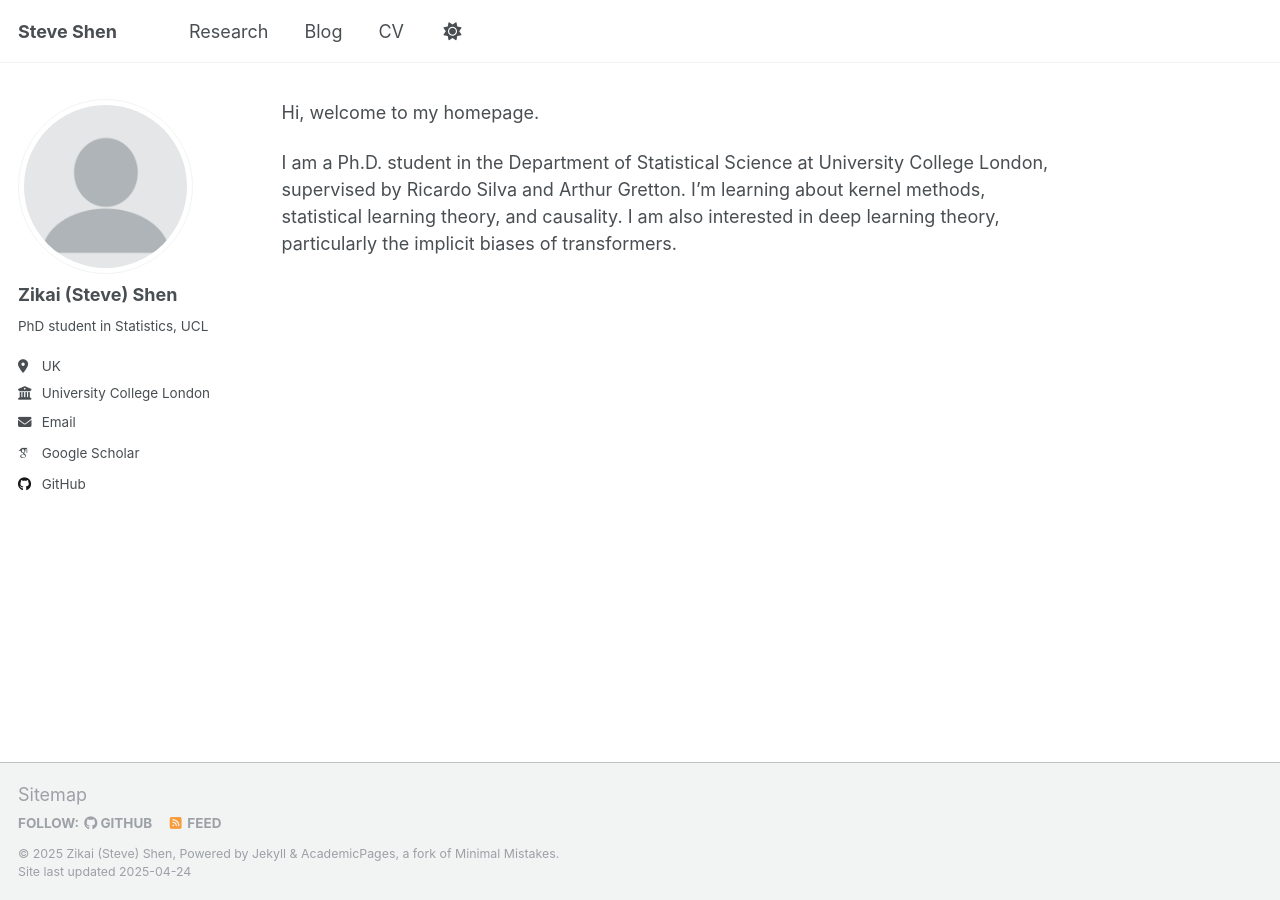
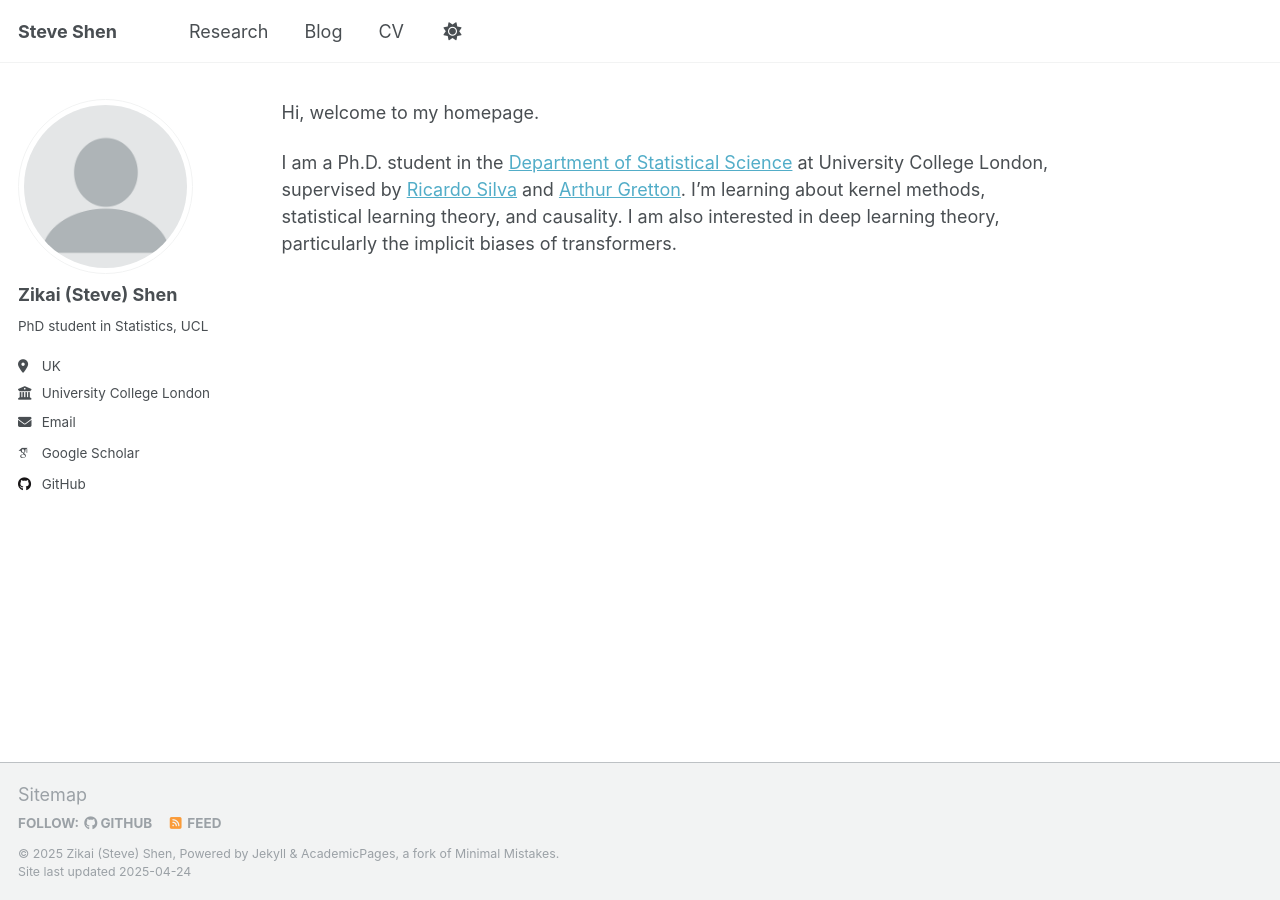
Before and after one commit to stevezshen/stevezshen.github.io, a Jekyll site: the page built from _pages/about.md, in a window 1280 px wide. Built offline with Jekyll 4.4.1, drawn with Linux system fonts in a browser that asks for light colours; some web fonts are replaced; part of the change alters nothing that is shown.

```diff
--- a/_pages/about.md
+++ b/_pages/about.md
@@ -8,4 +8,4 @@ redirect_from:
 
 Hi, welcome to my homepage.
 
-I am a Ph.D. student in the Department of Statistical Science at University College London, supervised by Ricardo Silva and Arthur Gretton. I'm learning about kernel methods, statistical learning theory, and causality. I am also interested in deep learning theory, particularly the implicit biases of transformers.
+I am a Ph.D. student in the [Department of Statistical Science](https://www.ucl.ac.uk/statistics/) at University College London, supervised by [Ricardo Silva](https://www.homepages.ucl.ac.uk/~ucgtrbd/) and [Arthur Gretton](https://www.gatsby.ucl.ac.uk/~gretton/index.html). I'm learning about kernel methods, statistical learning theory, and causality. I am also interested in deep learning theory, particularly the implicit biases of transformers.
```
